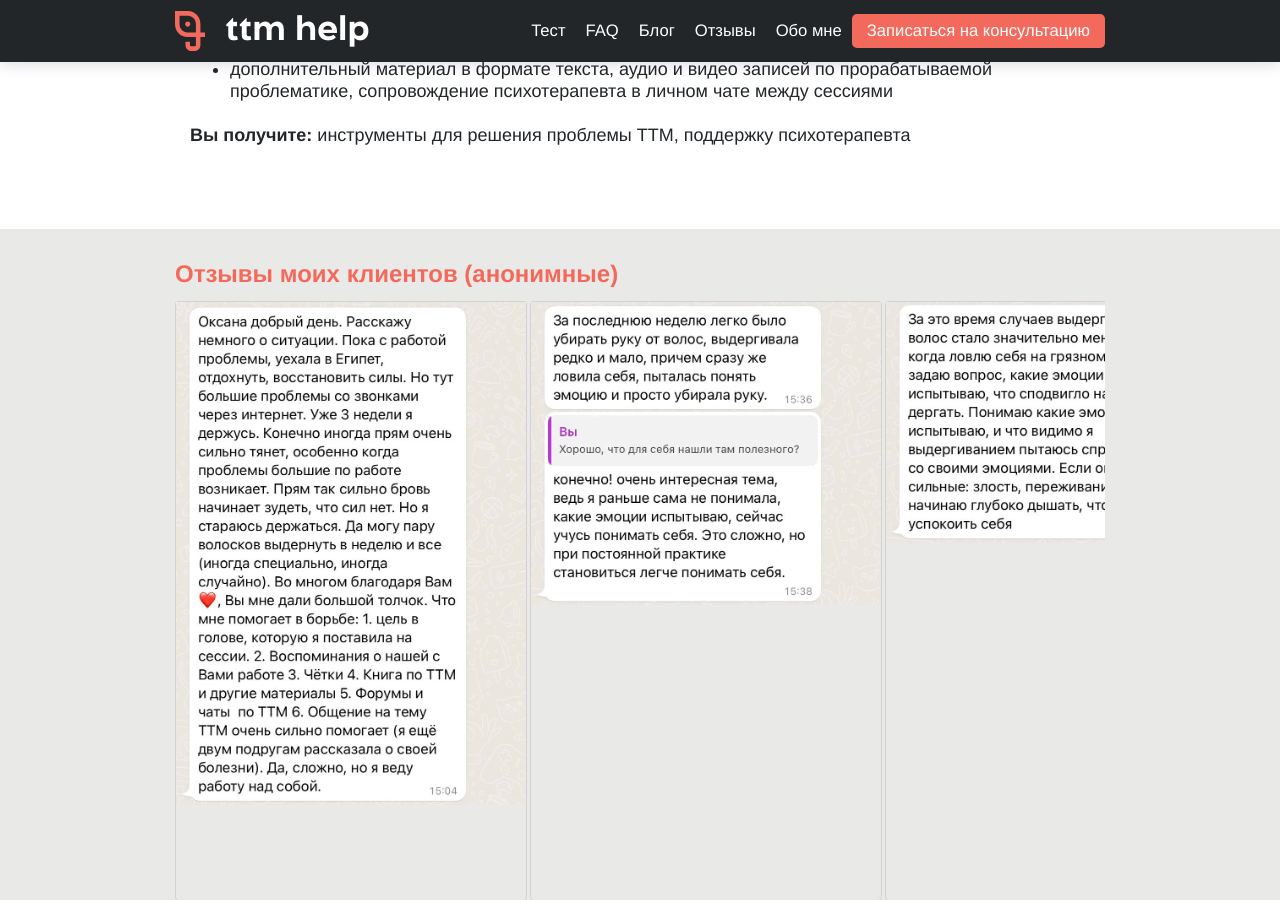
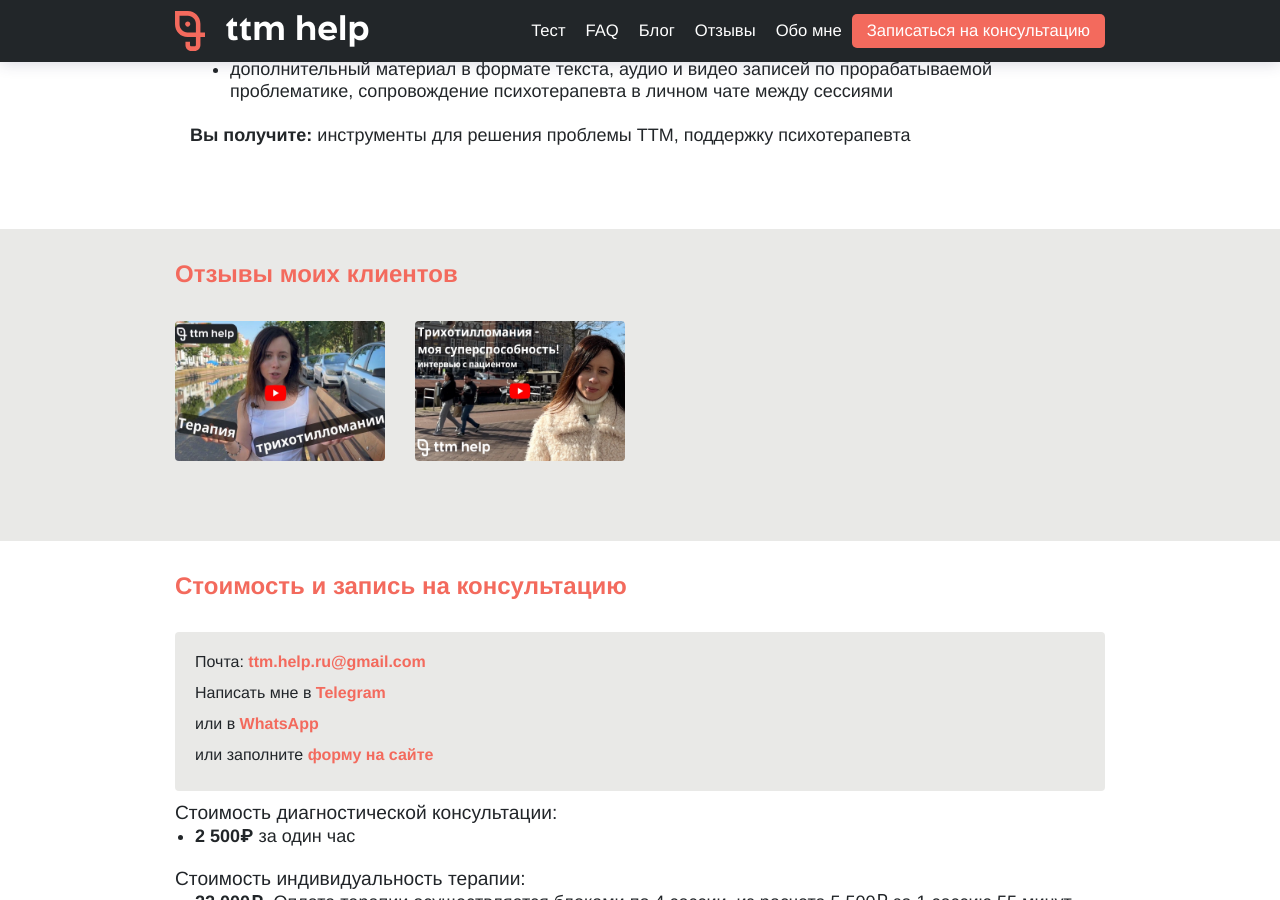
Before and after one commit to ttm-help/ttm-help.github.io, a Jekyll site: the page built from index.md, in a window 1280 px wide and 900 px high, scrolled down 4299 px. Built offline with Jekyll 4.4.1, drawn with Linux system fonts in a browser that asks for light colours.

Commit message:
make improvements

```diff
--- a/_includes/feedback-slideshow.html
+++ /dev/null
@@ -1,12 +0,0 @@
-<div class="scrolling-wrapper-flexbox">
-    {% assign image = site.data.feedback.image %}
-    {% for item in image limit:10  %}
-        <div class="card">
-            <img
-                    src="{{ item.url | relative_url }}"
-                    width="{{ item.width }}" height="{{ item.height }}"
-                    title="{{ item.alt }}"
-                    alt="{{ item.alt }}">
-        </div>
-    {% endfor %}
-</div>
--- a/_layouts/post.html
+++ b/_layouts/post.html
@@ -17,7 +17,9 @@ layout: default
             {% assign sorted_posts = site.posts | where_exp: "item", "item.title!= page.title" | sample:4 %}
         {% endif %}
         <div class="row col">
-            <span class="weight-bold mb-1" style="font-size: x-large">Похожие статьи</span>
+            <span class="weight-bold mb-1" style="font-size: x-large">
+                <a href="/posts.html">Похожие статьи</a>
+            </span>
         </div>
         <div class="row">
             {% for post in sorted_posts %}
--- a/assets/js/youCover.js
+++ b/assets/js/youCover.js
@@ -4,7 +4,7 @@ window.addEventListener("load", function(){
         const coverUrl    = "https://i3.ytimg.com/vi/%yid%/hq720.jpg";
         const $wrapper    = $("<a href='#'></a>");
         const $iframe     = $("<iframe />");
-        const $cover      = $('<img id="youtube-cover" alt="видео для просмотра" class="pt-1" style="z-index: 1"/>');
+        const $cover      = $('<img id="youtube-cover" alt="Видео для просмотра" class="pt-1" style="z-index: 1"/>');
 
         attributes = $.extend( {}, attributes, data);
         $wrapper.addClass(attributes.wrapperclass);
@@ -17,7 +17,7 @@ window.addEventListener("load", function(){
 
         const coverImage  = coverUrl.replace("%yid%", youtube_parser(attributes.src));
         $cover.attr('src', coverImage);
-        const $button = $('<img id="youtube-button" alt="воспроизвести" src="/assets/images/logo/youtube-button.png"/>');
+        const $button = $('<img id="youtube-button" alt="Воспроизвести" src="/assets/images/social/youtube-button.png"/>');
         $wrapper.append($cover);
         $wrapper.append($button);
 
--- a/index.md
+++ b/index.md
@@ -139,7 +139,7 @@ keywords: "лечение трихотилломании, тревожных м
             Трихотилломания значится под кодом DSM-5 312. 39 (F63.2).
         </p>
         <p>
-            <strong>Трихотилломания</strong> — это психическое расстройство, связанное с отсутствием контроля импульсов,
+            <a href="{% link _posts/2022-12-21-trichotillomania.md %}"><strong>Трихотилломания</strong></a> — это психическое расстройство, связанное с отсутствием контроля импульсов,
             входит в группу расстройств повторяющегося поведения, сфокусированного на теле (BFRB). Данное состояние
             характеризуется непреодолимым желанием выдергивать волосы из головы или других мест. Больные
             трихотилломанией, как правило, чувствуют нарастающее напряжение до тех пор, пока
@@ -304,9 +304,27 @@ keywords: "лечение трихотилломании, тревожных м
 <div class="strip strip-grey pt-1 pb-3">
     <div class="container">
         <div class="content">
-            <h2 class="custom-header">Отзывы моих клиентов (анонимные)</h2>
+            <h2 class="custom-header">
+                <a href="/feedback.html">Отзывы моих клиентов</a>
+            </h2>
+
+            {% assign videos = site.tags['interview'] %}
+            <div class="row">
+                {% for video in videos %}
+                    <div class="col-md-3">
+                        <a href="{{ video.url }}">
+                            <img src="{{video.image}}"
+                                alt="{{video.title}}"
+                                title="{{post.description}}"
+                                style="width: 100%;
+                                        border-radius: .25rem ;
+                                        aspect-ratio: 9/6;">
+                            <p class="pt-1">{{ post.title | smartify }}</p>
+                        </a>
+                    </div>
+                {% endfor %}
+            </div>
         </div>
-        {% include feedback-slideshow.html %}
     </div>
 </div>
 
```
Also changed, not shown: _posts/2023-04-30-ttm-definition-video.md (+1 -1 lines), assets/images/social/youtube-button.png (renamed from assets/images/logo/youtube-button.png), assets/img/interview-thumbnail-2.jpg, assets/img/interview-thumbnail.jpg, assets/img/thumbnail-ttm-definition-video.gif (deleted), assets/img/thumbnail-ttm-definition-video.jpg (added).
